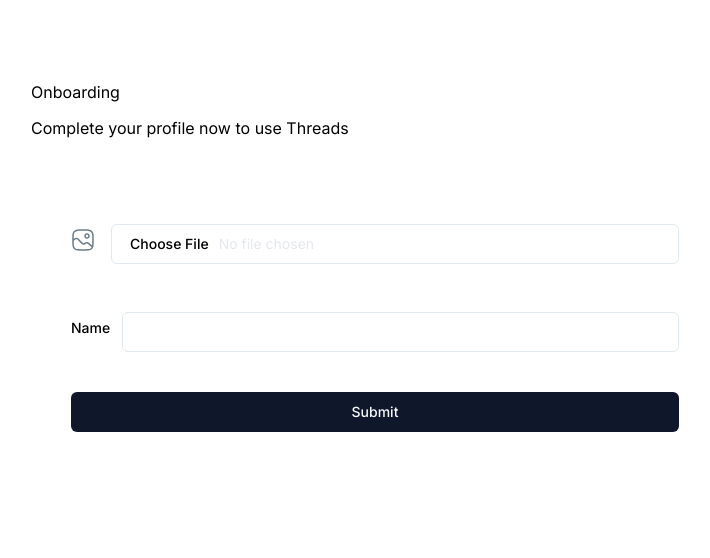
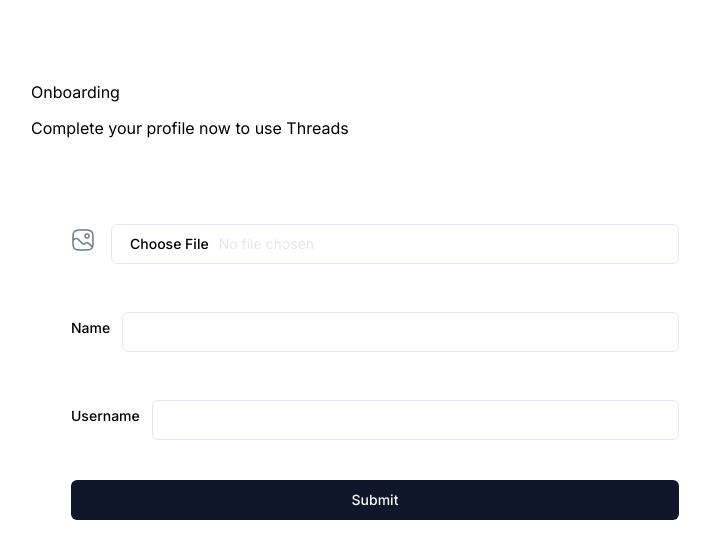
Before and after one commit to ERy03/threads, a Next.js app: page /onboarding in a window 1280 px wide. Shown: the top 558 px of the page, without its empty margins (265-975 px from the left). Built offline with nearby package versions, Linux system fonts and the light colour scheme; no server answers.

Commit message:
update: form username

```diff
--- a/components/forms/AccountProfile.tsx
+++ b/components/forms/AccountProfile.tsx
@@ -120,7 +120,25 @@
           )}
         />
 
-        {/* //TODO username */}
+        {/* username */}
+        <FormField
+          control={form.control}
+          name="username"
+          render={({ field }) => (
+            <FormItem className="flex items-center gap-3 w-full">
+              <FormLabel className="text-base-semibold text-light-2">
+                Username
+              </FormLabel>
+              <FormControl className="flex-1 text-base-semibold text-gray-200">
+                <Input
+                  type="text"
+                  className="account-form_input no-focus"
+                  {...field}
+                />
+              </FormControl>
+            </FormItem>
+          )}
+        />
 
         {/* //TODO bio */}
 
```
